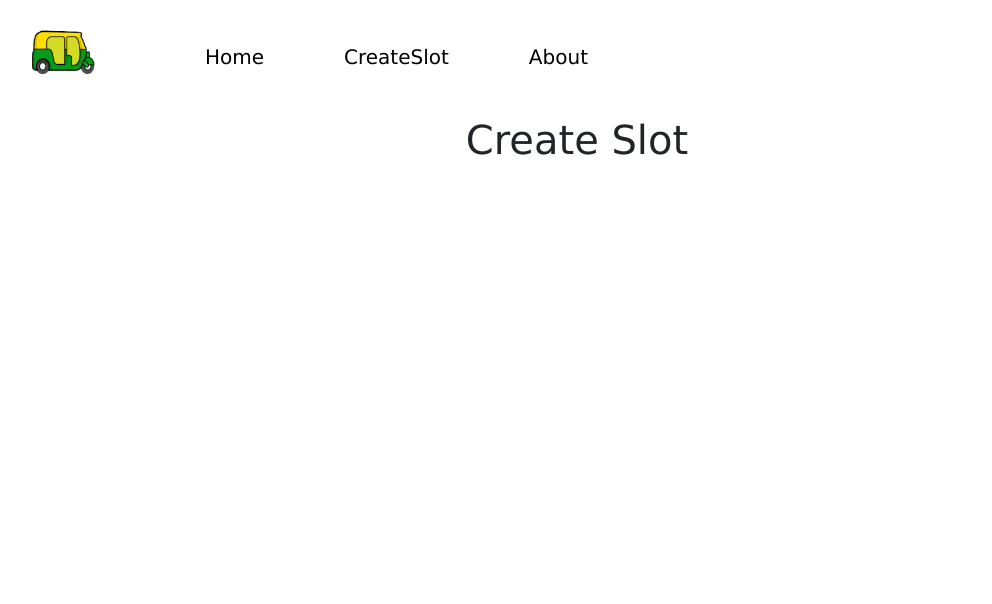
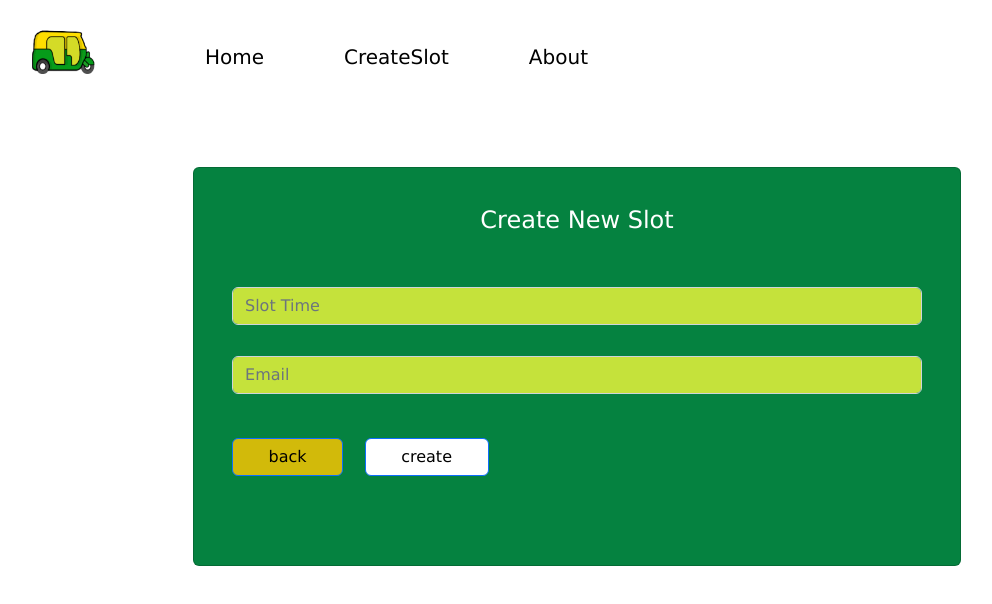
Before and after one commit to Bharath2503/auto_sharing_app, a React (Create React App) app in the folder Frontend/: page /slot in a window 1280 px wide. Shown: the top 604 px of the page, without its empty margins (63-1055 px from the left). Built offline with nearby package versions, Linux system fonts and the light colour scheme.

Commit message:
FrontendSlotCreation

```diff
--- a/Frontend/src/App.jsx
+++ b/Frontend/src/App.jsx
@@ -6,7 +6,7 @@ import {BrowserRouter ,Routes,Route} from 'react-router-dom';
 import Slot from './components/CreateSlot';
 import Home from './components/Home';
 import About from './components/About';
-
+import SlotBook from "./components/SlotBooking";
 function App() {
   return (
     <div className="App">
@@ -16,6 +16,7 @@ function App() {
       <Route path="/home" element={<Home/>} />
       <Route path="/slot" element={<Slot/>}/>
       <Route path='/about' element={<About/>}/>
+      <Route path="/slotbook" element={<SlotBook/>}/>
     </Routes>
     </BrowserRouter>
     </div>
--- a/Frontend/src/components/CreateSlot.jsx
+++ b/Frontend/src/components/CreateSlot.jsx
@@ -1,8 +1,30 @@
+import Button from 'react-bootstrap/Button';
+import Form from 'react-bootstrap/Form';
+import {Link} from "react-router-dom";
+import "../css/CreateSlot.css";
 function Slot()
 {
     return(
         <div>
-            <h1>Create Slot</h1>
+            <div className="card mx-auto" style={{width:"60%",backgroundColor:"#058240"}}>
+        <div className="card-body">
+          <h4 className="card-title" style={{textAlign:"center",color:"white",paddingBottom:"5%",paddingTop:"3%"}}>Create New Slot</h4>
+          <Form>
+          <Form.Group className="mb-3 form-group"  controlId="formBasicText">
+        <Form.Control type="text" placeholder="Slot Time" className="form-control"/>
+      </Form.Group>
+      <Form.Group className="mb-3 form-group" controlId="formBasicEmail">
+        <Form.Control type="email" placeholder="Email" className="form-control" />
+      </Form.Group>
+      <div className='button-margin'>
+      <Link to="/SlotBook"><Button type="submit" className="back-button">back</Button></Link>
+      <Link to="/SlotDetails"><Button type="submit" className="create-button">create</Button></Link>
+      </div>
+    </Form>
+
+
+        </div>
+      </div>
         </div>
     )
 }
--- /dev/null
+++ b/Frontend/src/components/SlotBooking.jsx
@@ -0,0 +1,12 @@
+
+
+function SlotBooking()
+{
+    return(
+        <div>
+            Slot Booking
+        </div>
+    )
+}
+
+export default SlotBooking;
--- a/Frontend/src/components/navbar.jsx
+++ b/Frontend/src/components/navbar.jsx
@@ -17,7 +17,7 @@ function Header() {
                     <Navbar.Collapse id="basic-navbar-nav">
                         <Nav className="me-auto">
                             <Link className="link hover-underline-animation" to="/home">Home</Link>
-                            <Link className="link hover-underline-animation" to="/slot">CreateSlot</Link>
+                            <Link className="link hover-underline-animation" to="/SlotBook">CreateSlot</Link>
                             <Link className="link hover-underline-animation" to="/about">About</Link>
                         </Nav>
                         </Navbar.Collapse>
--- /dev/null
+++ b/Frontend/src/css/CreateSlot.css
@@ -0,0 +1,62 @@
+.back-button
+{
+    background-color: #D2BA0A;
+    color:black;
+    padding-left: 5%;
+    padding-right:5%;
+    margin-right: 3%;
+
+}
+.back-button:hover
+{
+    background-color: #D2BA0A;
+    color:black;
+    padding-left: 5%;
+    padding-right:5%;
+    margin-right: 3%;
+
+}
+.create-button
+{
+    background-color: white;
+    color:black;
+    padding-left: 5%;
+    padding-right:5%;
+}
+.create-button:hover
+{
+    background-color: white;
+    color:black;
+    padding-left: 5%;
+    padding-right:5%;
+}
+.form-control
+{
+    background-color: #C5E23B;
+}
+.form-control:focus
+{
+    background-color: #C5E23B;
+}
+
+.form-control ::placeholder
+{
+    color: black;
+}
+.form-group
+{
+    margin-left: 3%;
+    margin-right: 3%;
+    padding-top: 1%;
+    padding-bottom: 1%;
+}
+.card
+{
+    margin-top: 4%;
+}
+.button-margin
+{
+    margin-left: 3%;
+    margin-top: 5%;
+    margin-bottom: 10%;
+}
```
Also changed, not shown: Frontend/src/components/Defaultfield.jsx (deleted, +0 -16 lines), Frontend/src/components/SlotDetails.jsx (added).
